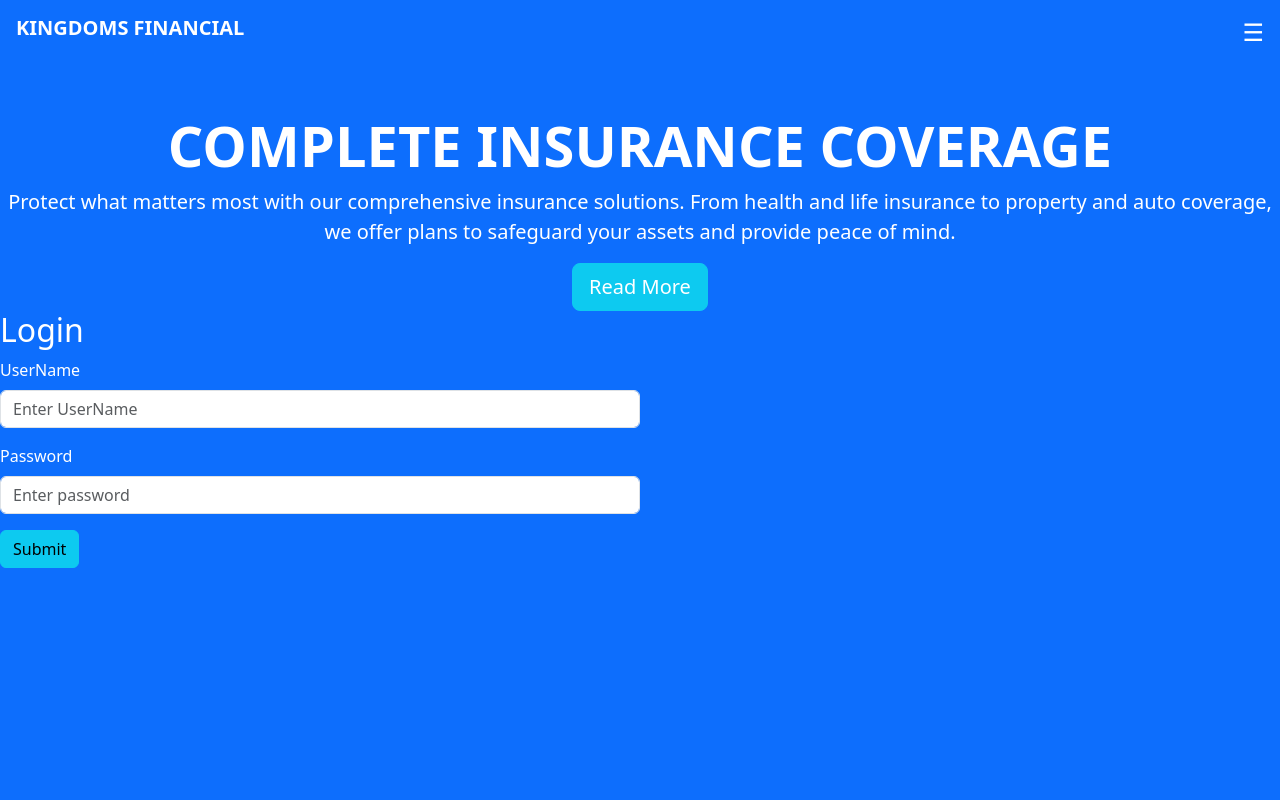
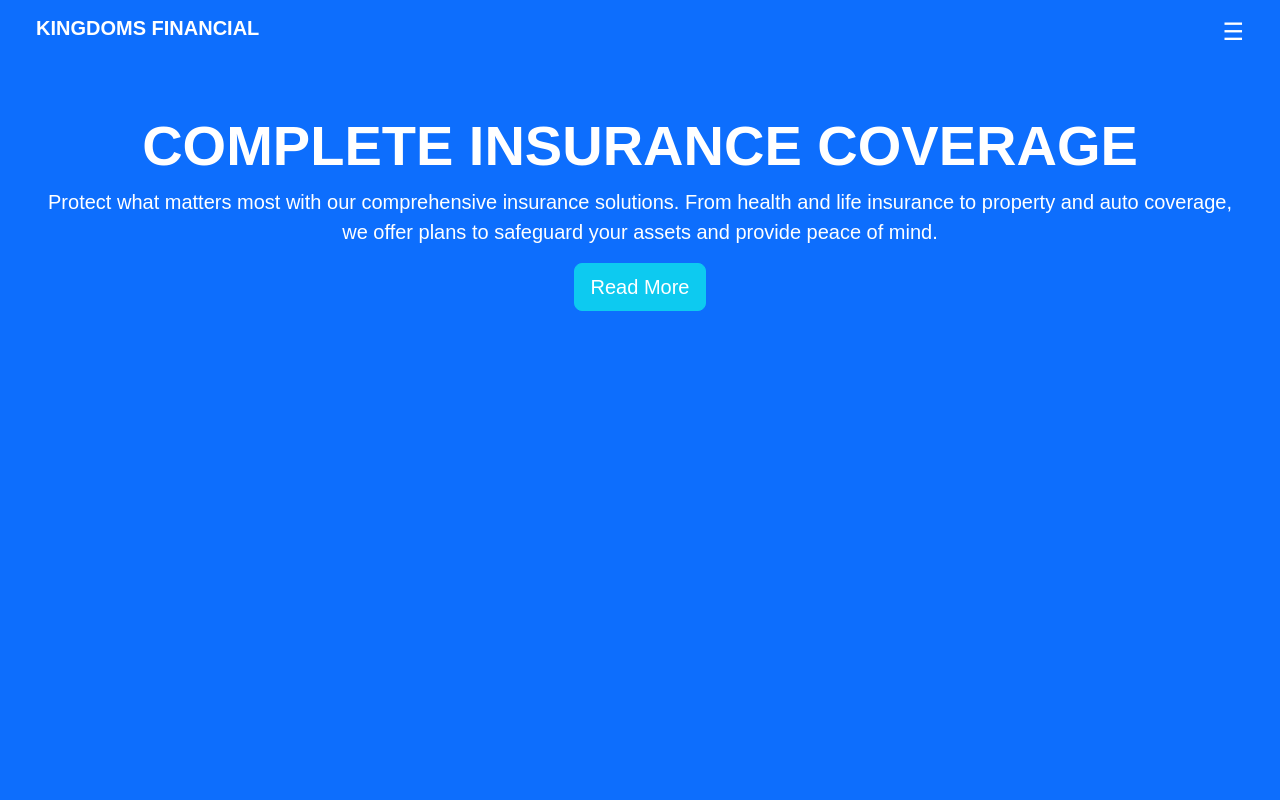
Before and after one commit to MarcusMathuram46/kingdoms-financial, a React app: page / in a window 1280 px wide. Shown: the top 800 px of the page. Built offline with nearby package versions, Linux system fonts and the light colour scheme; the HTML template or start-up script is replaced by a standard one.

Commit message:
navbar issue

```diff
--- a/src/App.css
+++ /dev/null
@@ -1,39 +0,0 @@
-.App {
-  position: relative;
-}
-
-.navbar-toggler {
-  font-size: 1.5rem;
-}
-
-.navbar-menu {
-  background-color: #003366;
-  padding: 1rem;
-  position: absolute;
-  top: 60px;
-  left: 0;
-  right: 0;
-  z-index: 1000;
-  transition: transform 0.3s ease;
-}
-
-.navbar-menu ul {
-  padding: 0;
-  margin: 0;
-}
-
-.navbar-menu ul li {
-  padding: 10px 0;
-}
-
-.navbar-menu a {
-  color: white;
-  font-size: 1.2rem;
-}
-
-.navbar-menu a:hover {
-  color: #00ccff;
-}
-html{
-  scroll-behaviour: smooth;
-}
--- a/src/App.jsx
+++ b/src/App.jsx
@@ -1,55 +1,15 @@
-import React, { useState } from 'react';
+import React from 'react';
 import 'bootstrap/dist/css/bootstrap.min.css';
-import './App.css';
+import Navbar from './components/Navbar';
 import Login from './Components/Login';
-
+import './styles/App.css'
 function App() {
-  const [isOpen, setIsOpen] = useState(false);
-
-  const toggleNavbar = () => {
-    setIsOpen(!isOpen);
-  };
-
-  return (
-    <div className="App bg-primary vh-100 text-white">
-      <header className="d-flex justify-content-between align-items-center p-3">
-        <h1 className="fs-5 fw-bold">KINGDOMS FINANCIAL</h1>
-        <button
-          className="navbar-toggler text-white border-0"
-          type="button"
-          onClick={toggleNavbar}
-        >
-          {isOpen ? '✖' : '☰'}
-        </button>
-      </header>
-
-      {isOpen && (
-        <nav className="navbar-menu">
-          <ul className="list-unstyled text-center">
-            <li><a href="#home" className="text-white text-decoration-none">HOME</a></li>
-            <li><a href="#about" className="text-white text-decoration-none">ABOUT</a></li>
-            <li><a href="#services" className="text-white text-decoration-none">SERVICES</a></li>
-            <li><a href="#why-us" className="text-white text-decoration-none">WHY US</a></li>
-            <li><a href="#enquiry" className="text-white text-decoration-none">ENQUIRY</a></li>
-            <li><a href="#login" className="text-white text-decoration-none">LOGIN</a></li>
-          </ul>
-        </nav>
-      )}
-
-        <main className="text-center mt-5">
-        <h2 className="display-4 fw-bold">COMPLETE INSURANCE COVERAGE</h2>
-        <p className="lead">
-          Protect what matters most with our comprehensive insurance solutions.
-          From health and life insurance to property and auto coverage, we offer
-          plans to safeguard your assets and provide peace of mind.
-        </p>
-        <button className="btn btn-info btn-lg text-white">Read More</button>
-      </main>
-      <div id='login'>
+   return (
+    <div>
+      <Navbar />
       <Login />
-      </div>
     </div>
-  );
+  )
 }
 
 export default App;
--- /dev/null
+++ b/src/components/Home.jsx
@@ -0,0 +1,30 @@
+import React, { useState } from 'react'
+
+function Home({ isOpen, toggleNavbar}) {
+
+  return (
+    <div>
+        <header className="d-flex justify-content-between align-items-center p-3">
+        <h1 className="fs-5 fw-bold text-white">KINGDOMS FINANCIAL</h1>
+        <button
+          className="navbar-toggler text-white border-0"
+          type="button"
+          onClick={toggleNavbar}
+        >
+          {isOpen ? '✖' : '☰'}
+        </button>
+      </header>
+      <main className="text-center mt-5 px-3">
+        <h2 className="display-4 fw-bold">COMPLETE INSURANCE COVERAGE</h2>
+        <p className="lead">
+          Protect what matters most with our comprehensive insurance solutions.
+          From health and life insurance to property and auto coverage, we offer
+          plans to safeguard your assets and provide peace of mind.
+        </p>
+        <button className="btn btn-info btn-lg text-white">Read More</button>
+      </main>
+    </div>
+  )
+}
+
+export default Home
--- a/src/components/Login.jsx
+++ b/src/components/Login.jsx
@@ -1,30 +1,26 @@
 import axios from "axios";
 import React, { useState } from "react";
 import { Button, Form } from "react-bootstrap";
+import { loginUser } from "../utils/config";
 
 function Login() {
   const [userName, setUserName] = useState();
   const [password, setPassword] = useState();
   const [message, setMessage] = useState();
 
-  const handleLogin = async(e) => {
+  const handleLogin = async (e) => {
     e.preventDefault();
-    try{
-      console.log('sending request with', userName, password)
-      const response = await axios.post('http://localhost:5000/api/login',{
-        username: userName,
-        password: password
-      })
-      console.log('response', response)
-      setMessage(response.data.message)
-    }catch(err){
-      console.error('Error', err)
-      setMessage('Invalid username or password')
+    try {
+      const data = await loginUser(userName, password);
+      setMessage(data.message);
+    } catch (error) {
+      setMessage(error.message);
     }
+  };
 
-  }
   return (
-    <Form onSubmit={handleLogin} className="ml-5 align-items-center w-50">
+    <div id="login" className="d-flex justify-content-center align-items-center vh-100">
+      <Form onSubmit={handleLogin} className="ml-5 align-items-center w-50">
         <h2>Login</h2>
       <Form.Group className="mb-3" controlId="formBasicEmail">
         <Form.Label>UserName</Form.Label>
@@ -37,6 +33,7 @@
       <Button variant="info" type="submit">Submit</Button>
       {message && <p className="mt-3">{message}</p>}
     </Form>
+    </div>
   );
 }
 
--- /dev/null
+++ b/src/components/Navbar.jsx
@@ -0,0 +1,30 @@
+import React, { useState } from 'react';
+import 'bootstrap/dist/css/bootstrap.min.css';
+import '../styles/Navbar.css';
+import Home from './Home'
+function Navbar() {
+    const [isOpen, setIsOpen] = useState(false);
+
+  const toggleNavbar = () => {
+    setIsOpen(!isOpen);
+  };
+  return (
+    <div className="App bg-primary vh-100 text-white">
+        <Home isOpen={isOpen} toggleNavbar={toggleNavbar} />
+      {isOpen && (
+        <nav className="navbar-menu">
+          <ul className="list-unstyled text-center">
+            <li><a href="#home" className="text-white text-decoration-none">HOME</a></li>
+            <li><a href="#about" className="text-white text-decoration-none">ABOUT</a></li>
+            <li><a href="#services" className="text-white text-decoration-none">SERVICES</a></li>
+            <li><a href="#why-us" className="text-white text-decoration-none">WHY US</a></li>
+            <li><a href="#enquiry" className="text-white text-decoration-none">ENQUIRY</a></li>
+            <li><a href="#login" className="text-white text-decoration-none">LOGIN</a></li>
+          </ul>
+        </nav>
+      )}
+    </div>
+  )
+}
+
+export default Navbar
--- /dev/null
+++ b/src/styles/App.css
@@ -0,0 +1,26 @@
+html, body {
+  margin: 0;
+  padding: 0;
+  font-family: Arial, sans-serif;
+}
+
+.App{
+  position: relative;
+  display: flex;
+  flex-direction: column;
+  min-height: 100vh
+  justify-content: center;
+  align-items: center;
+  padding: 0 20px;
+  background-color: #003366;
+}
+
+@media (max-width: 767px) {
+  .App {
+    padding: 0 15px;
+  }
+}
+
+html {
+  scroll-behavior: smooth;
+}
--- /dev/null
+++ b/src/styles/Navbar.css
@@ -0,0 +1,70 @@
+.navbar-toggler {
+  font-size: 1.5rem;
+  background: none;
+  border: none;
+  color: white;
+  cursor: pointer;
+  transition: transform 0.2s ease-in-out;
+}
+
+.navbar-menu {
+  background-color: #003366;
+  padding: 1rem;
+  position: absolute;
+  top: 60px;
+  left: 0;
+  right: 0;
+  z-index: 1000;
+  transition: transform 0.3s ease;
+  transform: translateY(-100%);
+}
+
+.navbar-menu ul {
+  list-style: none;
+  display: flex;
+  flex-direction: column;
+  align-items: center;
+}
+
+.navbar-menu ul li {
+  padding: 10px 0;
+}
+
+.navbar-menu a {
+  color: white;
+  font-size: 1.2rem;
+  text-decoration: none;
+  transition: color 0.3s ease;
+}
+
+.navbar-menu a:hover {
+  color: #00ccff;
+}
+html {
+  scroll-behaviour: smooth;
+}
+.navbar-toggler.active {
+  transform: translateY(0);
+}
+
+@media (max-width: 768px) {
+  .navbar-menu ul {
+    flex-direction: column;
+  }
+}
+@media (min-width: 768px) {
+  .navbar-menu ul {
+    flex-direction: row;
+    justify-content: center;
+  }
+  .navbar-menu ul li {
+    padding: 0 20px;
+  }
+  .navbar-menu {
+    position: relative;
+    top: 0;
+    transform: none;
+    background-color: transparent;
+  }
+
+}
--- /dev/null
+++ b/src/utils/config.js
@@ -0,0 +1,14 @@
+
+import axios from 'axios';
+
+export const loginUser = async (username, password) => {
+  try {
+    const response = await axios.post('https://kingdoms-financial-be.onrender.com/api/login', {
+      username,
+      password,
+    });
+    return response.data;
+  } catch (error) {
+    throw new Error('Invalid username or password');
+  }
+};
```
